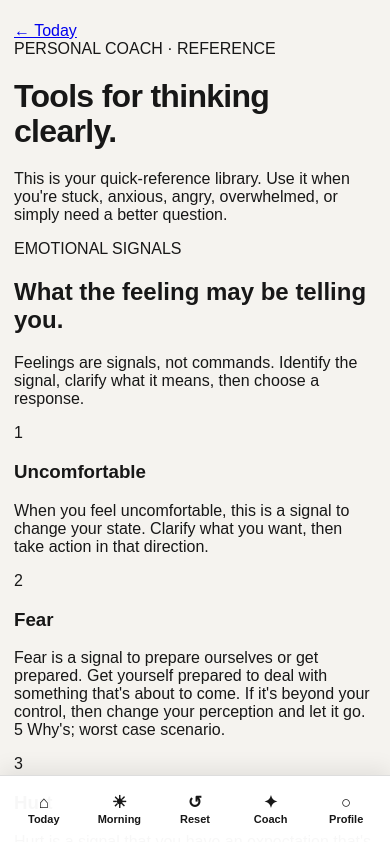
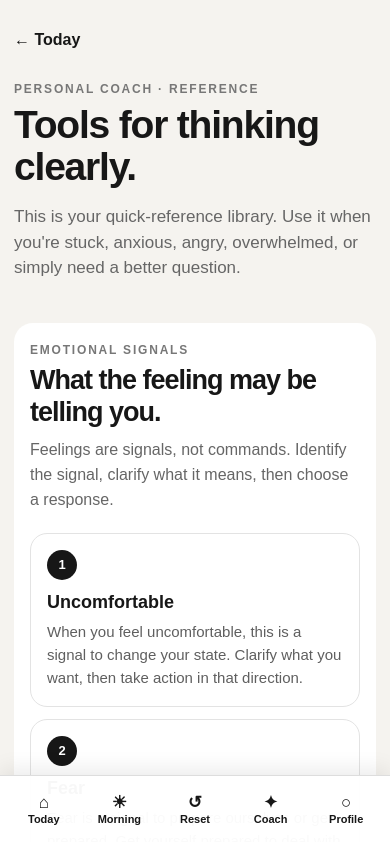
Before and after one commit to n5a5/personal-ai-coach, a Next.js app: page /reference in a window 390 px wide. Shown: the top 842 px of the page. Built offline with nearby package versions, Linux system fonts and the light colour scheme; no server answers.

Commit message:
Style mobile-friendly reference library

```diff
--- a/app/globals.css
+++ b/app/globals.css
@@ -27,6 +27,30 @@ input, textarea { min-width: 0; }
 .plan-item.done span:last-child { text-decoration: line-through; }
 .plan-item.done .plan-check { background: white; color: #171717; border-color: white; }
 
+.reference-page { min-height: 100vh; padding: 22px 18px 90px; }
+.reference-wrap { max-width: 900px; margin: 0 auto; }
+.back-link { color: #171717; text-decoration: none; font-weight: 700; display: inline-flex; align-items: center; min-height: 44px; }
+.reference-header { padding: 28px 0 34px; }
+.reference-header h1 { font-size: clamp(38px, 7vw, 64px); line-height: .98; letter-spacing: -2px; margin: 8px 0 16px; max-width: 760px; }
+.reference-header p { font-size: 19px; line-height: 1.5; color: #666; max-width: 720px; margin: 0; }
+.eyebrow { font-size: 12px; font-weight: 800; letter-spacing: 1.8px; color: #777; }
+.reference-section { margin-top: 20px; background: white; border-radius: 24px; padding: 28px; }
+.reference-section h2 { font-size: clamp(27px, 5vw, 40px); line-height: 1.08; margin: 8px 0 10px; letter-spacing: -1px; }
+.section-intro { color: #666; font-size: 16px; line-height: 1.55; margin: 0 0 20px; }
+.reference-grid { display: grid; grid-template-columns: repeat(2, minmax(0,1fr)); gap: 12px; }
+.reference-card { border: 1px solid #e3e3e3; border-radius: 17px; padding: 18px; position: relative; }
+.reference-number { width: 30px; height: 30px; border-radius: 50%; background: #171717; color: white; display: grid; place-items: center; font-weight: 800; font-size: 13px; margin-bottom: 12px; }
+.reference-card h3, .reference-row h3 { margin: 0 0 7px; font-size: 19px; }
+.reference-card p, .reference-row p { margin: 0; color: #5f5f5f; line-height: 1.55; font-size: 15px; }
+.reference-list { display: grid; gap: 0; }
+.reference-row { padding: 18px 0; border-bottom: 1px solid #e8e8e8; }
+.reference-row:last-child { border-bottom: 0; padding-bottom: 0; }
+.question-list { display: grid; gap: 9px; }
+.question-list div { padding: 15px 16px; background: #f5f3ef; border-radius: 13px; font-weight: 700; line-height: 1.4; }
+.reminder-grid { display: grid; grid-template-columns: repeat(2, minmax(0,1fr)); gap: 10px; }
+.reminder { padding: 17px; border: 1px solid #e2e2e2; border-radius: 15px; font-size: 16px; line-height: 1.45; font-weight: 700; }
+.reference-footer { margin: 18px 0 0; padding: 20px; background: #171717; color: white; border-radius: 20px; line-height: 1.5; }
+
 @media (max-width: 640px) {
   body { padding-bottom: calc(76px + env(safe-area-inset-bottom)); }
   main { width: 100% !important; max-width: 100% !important; padding: 22px 14px calc(92px + env(safe-area-inset-bottom)) !important; }
@@ -34,28 +58,23 @@ input, textarea { min-width: 0; }
   h2 { line-height: 1.18 !important; }
   textarea { max-width: 100%; }
   button, a { min-height: 44px; }
-
   .todays-plan { margin: 10px 14px 0; padding: 17px; border-radius: 18px; }
   .todays-plan-head { display: block; }
   .todays-plan h2 { font-size: 21px; }
   .plan-morning-link { display: inline-flex; margin-top: 12px; min-height: 44px; align-items: center; }
   .plan-item { min-height: 48px; }
-
   main > header { display: block !important; margin-bottom: 20px !important; }
   main > header > div:first-child { margin-bottom: 16px !important; }
   main > header > div:first-child p { font-size: 17px !important; line-height: 1.35 !important; }
   main > header > div:nth-child(2) { display: grid !important; grid-template-columns: minmax(0, 1fr) auto !important; gap: 8px !important; align-items: stretch !important; width: 100% !important; }
   main > header > div:nth-child(2) > button:first-child { width: 100% !important; min-width: 0 !important; border-radius: 16px !important; padding: 14px 16px !important; }
   main > header > div:nth-child(2) > button:last-child { align-self: stretch !important; min-width: 0 !important; white-space: nowrap !important; padding: 9px 11px !important; }
-
   main > section { border-radius: 18px !important; }
   main > section:not(:first-of-type) { margin-top: 14px !important; }
   main > section > div { min-width: 0; }
   main > section:nth-of-type(2) button { min-height: 132px !important; }
-
   [role="dialog"] { padding: 12px !important; }
   [role="dialog"] > div { max-width: none !important; width: 100% !important; max-height: calc(100vh - 24px) !important; border-radius: 20px !important; padding: 20px !important; }
-
   .coach-page { padding-bottom: calc(96px + env(safe-area-inset-bottom)) !important; }
   .coach-page-header { align-items: stretch !important; }
   .coach-page-header > div { min-width: 0; }
@@ -70,9 +89,17 @@ input, textarea { min-width: 0; }
   .coach-input { position: sticky; bottom: calc(76px + env(safe-area-inset-bottom)); z-index: 50; background: #f5f3ef; padding: 8px 0 4px; }
   .coach-input input { min-height: 52px; }
   .coach-input button { min-width: 82px; }
-
   .coach-nav { position: fixed; z-index: 100; left: 0; right: 0; bottom: 0; max-width: none; padding: 8px 8px calc(8px + env(safe-area-inset-bottom)); background: rgba(255,255,255,.97); border-top: 1px solid #ddd; box-shadow: 0 -6px 20px rgba(0,0,0,.08); justify-content: space-around; gap: 4px; }
   .coach-nav a { flex: 1 1 0; min-width: 0; min-height: 52px; justify-content: center; flex-direction: column; gap: 2px; border: 0; border-radius: 12px; background: transparent; padding: 5px 3px; font-size: 11px; line-height: 1.1; }
   .coach-nav a.active { background: #171717; color: white; }
   .nav-icon { display: block; font-size: 17px; line-height: 17px; }
+  .reference-page { padding: 18px 14px calc(96px + env(safe-area-inset-bottom)) !important; }
+  .reference-header { padding: 20px 0 22px; }
+  .reference-header h1 { font-size: 39px !important; letter-spacing: -1.2px; }
+  .reference-header p { font-size: 17px; }
+  .reference-section { padding: 20px 16px; border-radius: 19px; }
+  .reference-grid, .reminder-grid { grid-template-columns: 1fr; }
+  .reference-card { padding: 16px; }
+  .reference-card h3, .reference-row h3 { font-size: 18px; }
+  .reference-card p, .reference-row p { font-size: 15px; }
 }
```
